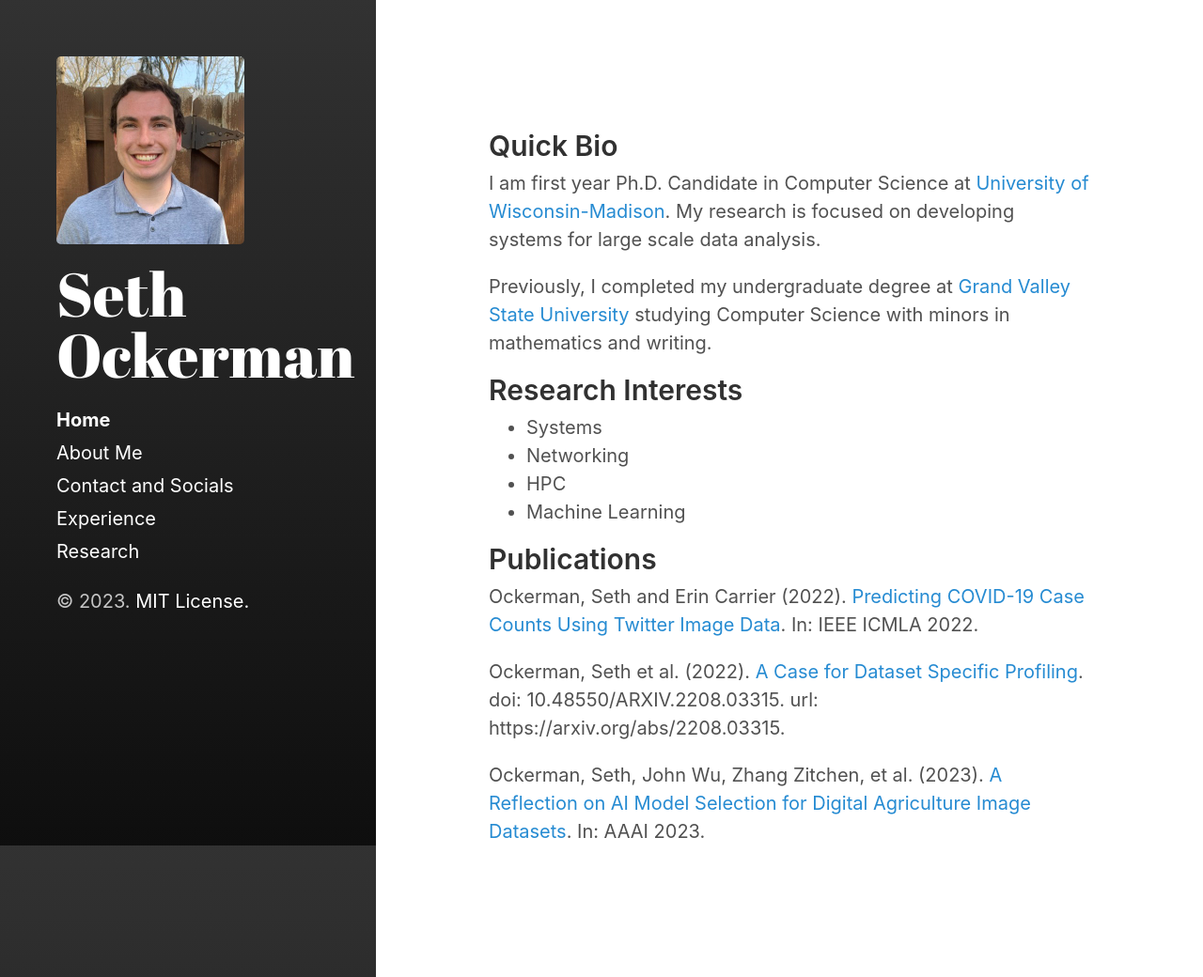
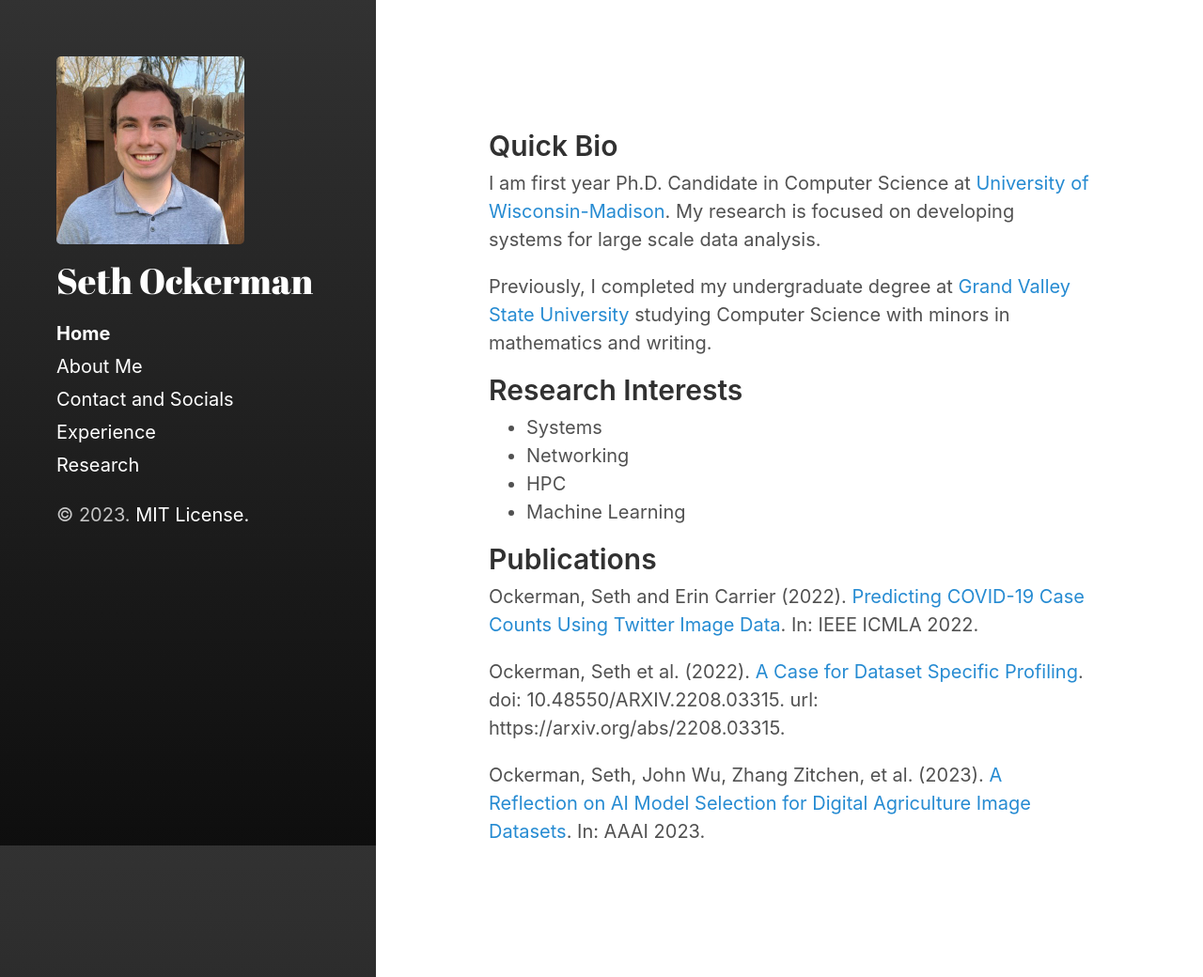
Before and after one commit to OckermanSethGVSU/OckermanSethGVSU.github.io, a Jekyll site: the page built from index.md, in a window 1280 px wide and 1040 px high. Shown: the whole window at 94% size. Built offline with Jekyll 4.4.1, drawn with Linux system fonts in a browser that asks for light colours.

Commit message:
potentially fixed header issue

```diff
--- a/_sass/hydeout/_layout.scss
+++ b/_sass/hydeout/_layout.scss
@@ -112,7 +112,7 @@ body {
 
   // Bigger title
   .site-title {
-    font-size: 3.25rem;
+    font-size: 38px;
   }
 
   // Show secondary nav content + lead
```
Also changed, not shown: 4 other files.
